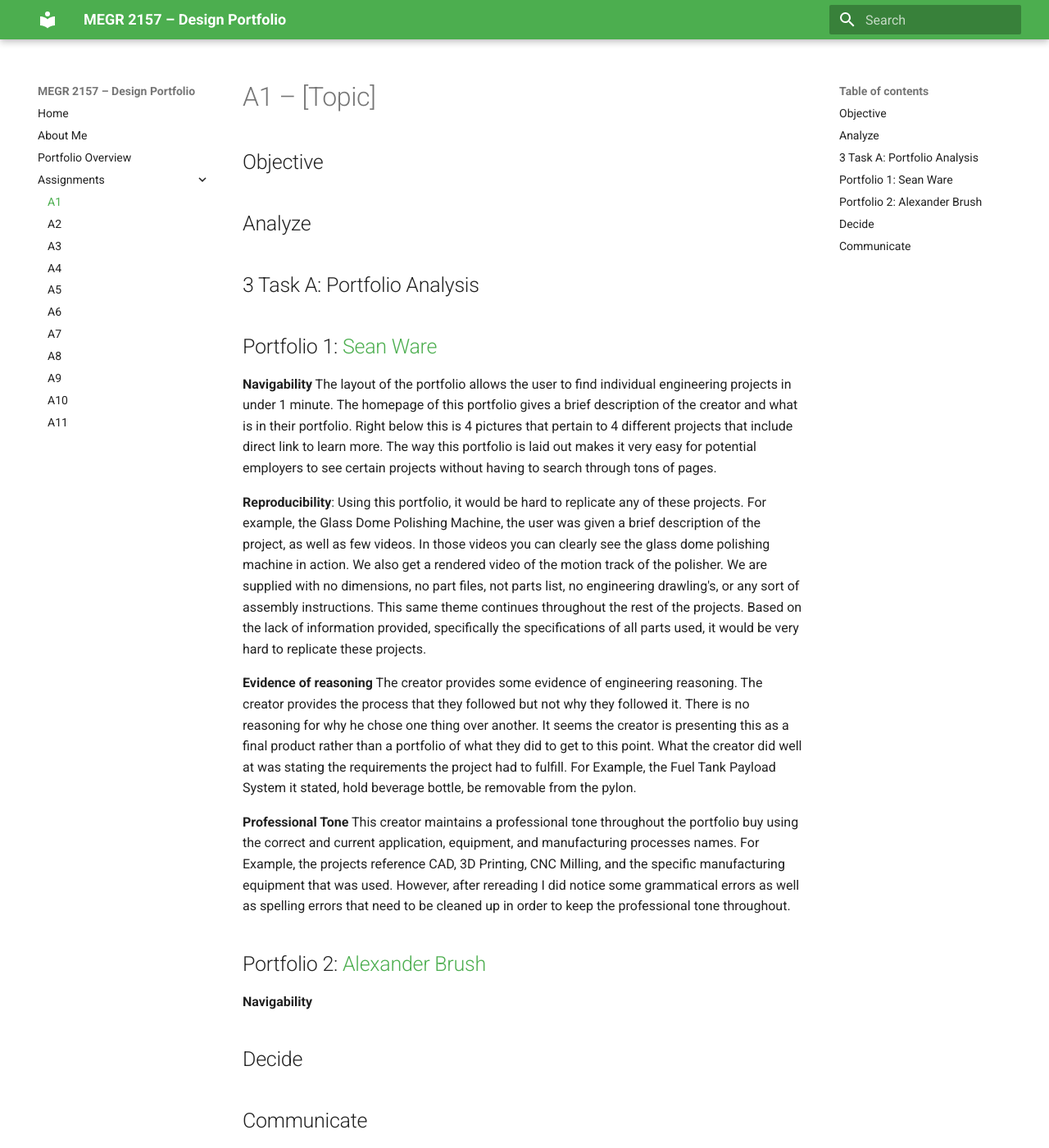
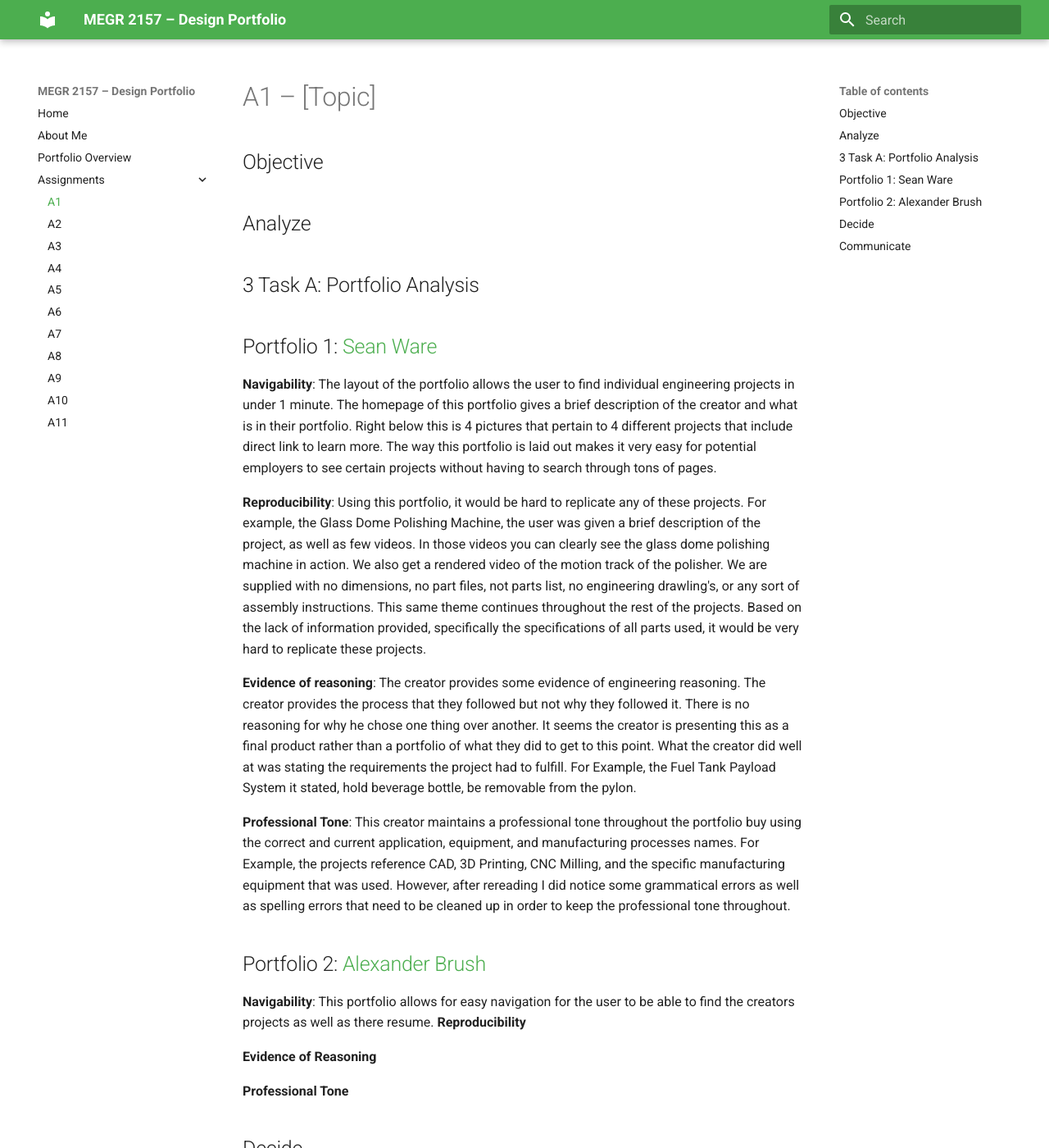
Before and after one commit to msweeney27j/-megr2157-portfolio, an MkDocs documentation site: the page built from docs/assignments/A01/index.md, in a window 1280 px wide and 1400 px high. Shown: the whole window at 82% size. Built offline with MkDocs 1.6.1 and Material for MkDocs 9.7.7, drawn with Linux system fonts in a browser that asks for light colours.

Commit message:
Update index.md

```diff
--- a/docs/assignments/A01/index.md
+++ b/docs/assignments/A01/index.md
@@ -6,20 +6,27 @@
 ## Analyze
 ##3 Task A: Portfolio Analysis
 ## Portfolio 1: [Sean Ware](https://seanware5.github.io/seanware/index.html)
-**Navigability**
+**Navigability**:
 The layout of the portfolio allows the user to find individual engineering projects in under 1 minute. The homepage of this portfolio gives a brief description of the creator and what is in their portfolio. Right below this is 4 pictures that pertain to 4 different projects that include direct link to learn more. The way this portfolio is laid out makes it very easy for potential employers to see certain projects without having to search through tons of pages.
 
 **Reproducibility**:
 Using this portfolio, it would be hard to replicate any of these projects. For example, the Glass Dome Polishing Machine, the user was given a brief description of the project, as well as few videos. In those videos you can clearly see the glass dome polishing machine in action. We also get a rendered video of the motion track of the polisher. We are supplied with no dimensions, no part files, not parts list, no engineering drawling's, or any sort of assembly instructions. This same theme continues throughout the rest of the projects. Based on the lack of information provided, specifically the specifications of all parts used, it would be very hard to replicate these projects.
 
-**Evidence of reasoning**
+**Evidence of reasoning**:
 The creator provides some evidence of engineering reasoning. The creator provides the process that they followed but not why they followed it. There is no reasoning for why he chose one thing over another. It seems the creator is presenting this as a final product rather than a portfolio of what they did to get to this point. What the creator did well at was stating the requirements the project had to fulfill. For Example, the Fuel Tank Payload System it stated, hold beverage bottle, be removable from the pylon.
 
-**Professional Tone**
+**Professional Tone**:
 This creator maintains a professional tone throughout the portfolio buy using the correct and current application, equipment, and manufacturing processes names. For Example, the projects reference CAD, 3D Printing, CNC Milling, and the specific manufacturing equipment that was used. However, after rereading I did notice some grammatical errors as well as spelling errors that need to be cleaned up in order to keep the professional tone throughout.
 
 ## Portfolio 2: [Alexander Brush](https://alexanderbrush.com/)
-**Navigability**
+**Navigability**:
+This portfolio allows for easy navigation for the user to be able to find the creators projects as well as there resume.
+**Reproducibility**
+
+**Evidence of Reasoning**
+
+**Professional Tone**
+
 
 ## Decide
 
```
